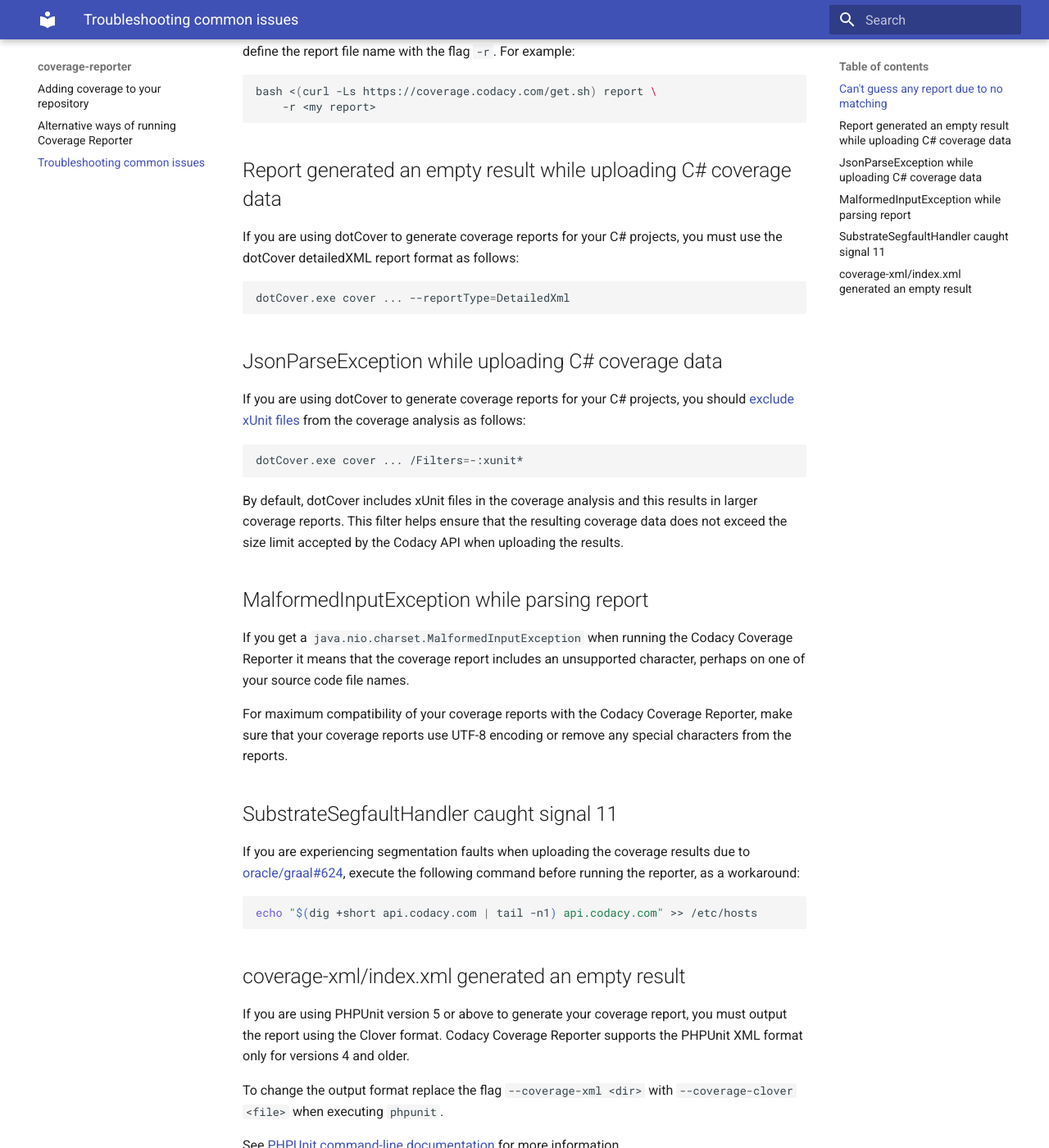
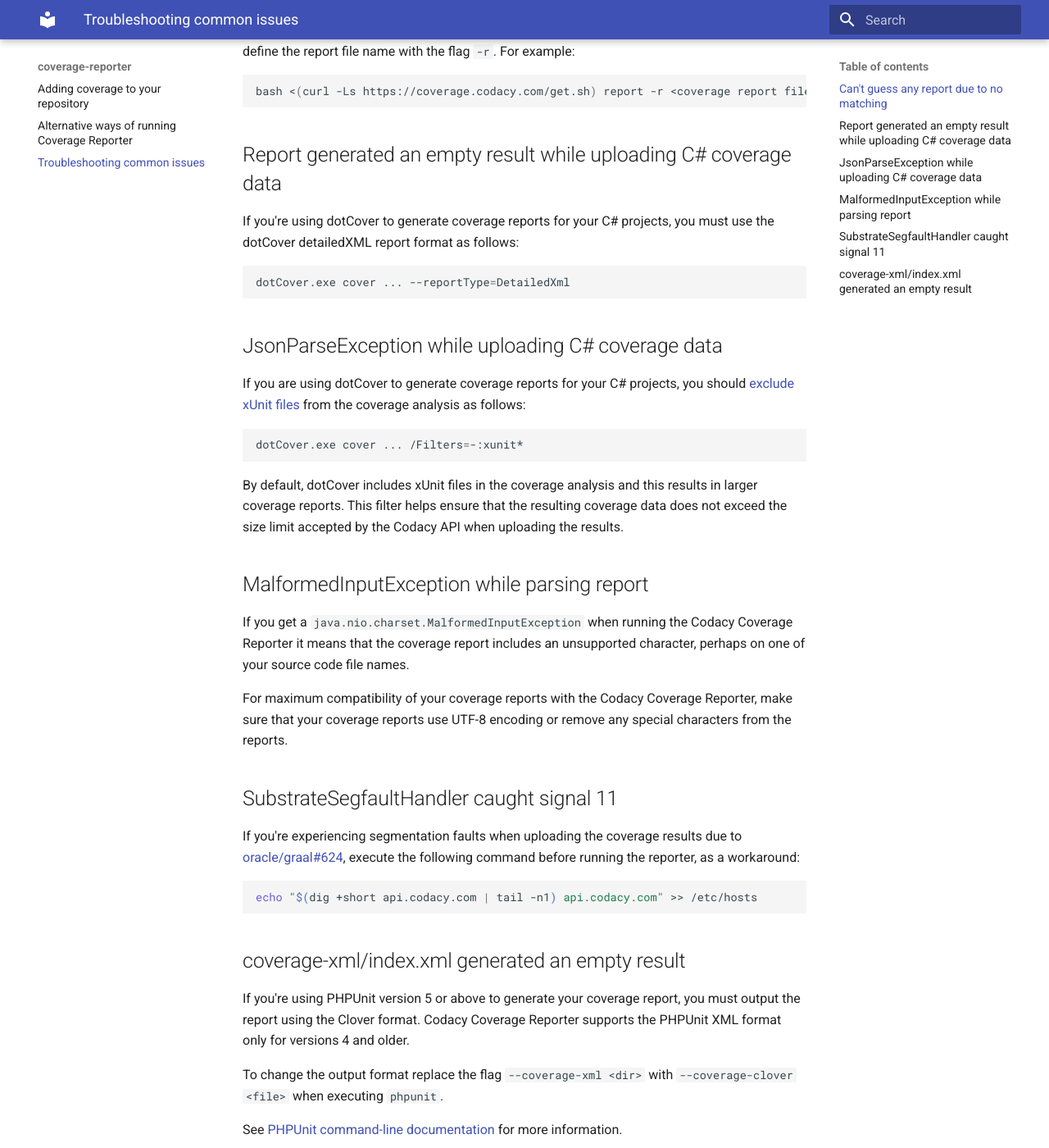
Before and after one commit to codacy/codacy-coverage-reporter, an MkDocs documentation site: the page built from docs/troubleshooting-common-issues.md, in a window 1280 px wide and 1400 px high, scrolled down 365 px. Shown: the whole window at 82% size. Built offline with MkDocs 1.6.1 and Material for MkDocs 9.7.7, drawn with Linux system fonts in a browser that asks for light colours.

Commit message:
doc: Small style edits

````diff
--- a/docs/troubleshooting-common-issues.md
+++ b/docs/troubleshooting-common-issues.md
@@ -13,13 +13,12 @@
 However, if Codacy Coverage Reporter does not find your coverage report, you can explicitly define the report file name with the flag `-r`. For example:
 
 ```bash
-bash <(curl -Ls https://coverage.codacy.com/get.sh) report \
-    -r <my report>
+bash <(curl -Ls https://coverage.codacy.com/get.sh) report -r <coverage report file>
 ```
 
 ## Report generated an empty result while uploading C# coverage data {: id="detailedxml"}
 
-If you are using dotCover to generate coverage reports for your C# projects, you must use the dotCover detailedXML report format as follows:
+If you're using dotCover to generate coverage reports for your C# projects, you must use the dotCover detailedXML report format as follows:
 
 ```bash
 dotCover.exe cover ... --reportType=DetailedXml
@@ -43,7 +42,7 @@
 
 ## SubstrateSegfaultHandler caught signal 11
 
-If you are experiencing segmentation faults when uploading the coverage results due to [oracle/graal#624](https://github.com/oracle/graal/issues/624), execute the following command before running the reporter, as a workaround:
+If you're experiencing segmentation faults when uploading the coverage results due to [oracle/graal#624](https://github.com/oracle/graal/issues/624), execute the following command before running the reporter, as a workaround:
 
 ```sh
 echo "$(dig +short api.codacy.com | tail -n1) api.codacy.com" >> /etc/hosts
@@ -51,7 +50,7 @@
 
 ## coverage-xml/index.xml generated an empty result
 
-If you are using PHPUnit version 5 or above to generate your coverage report, you must output the report using the Clover format. Codacy Coverage Reporter supports the PHPUnit XML format only for versions 4 and older.
+If you're using PHPUnit version 5 or above to generate your coverage report, you must output the report using the Clover format. Codacy Coverage Reporter supports the PHPUnit XML format only for versions 4 and older.
 
 To change the output format replace the flag `--coverage-xml <dir>` with `--coverage-clover <file>` when executing `phpunit`.
 
````
Also changed, not shown: docs/index.md (+2 -2 lines).
